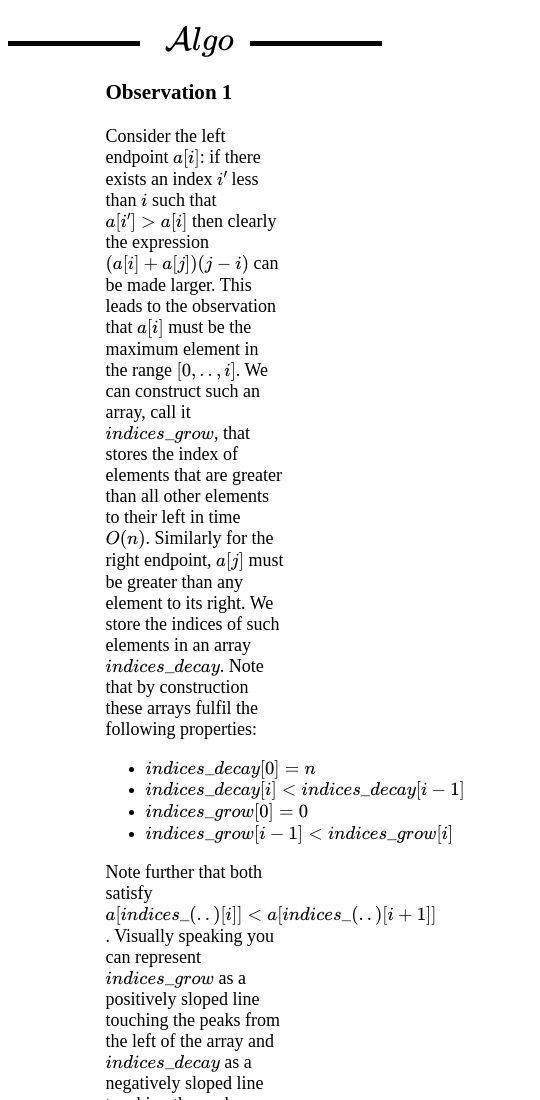
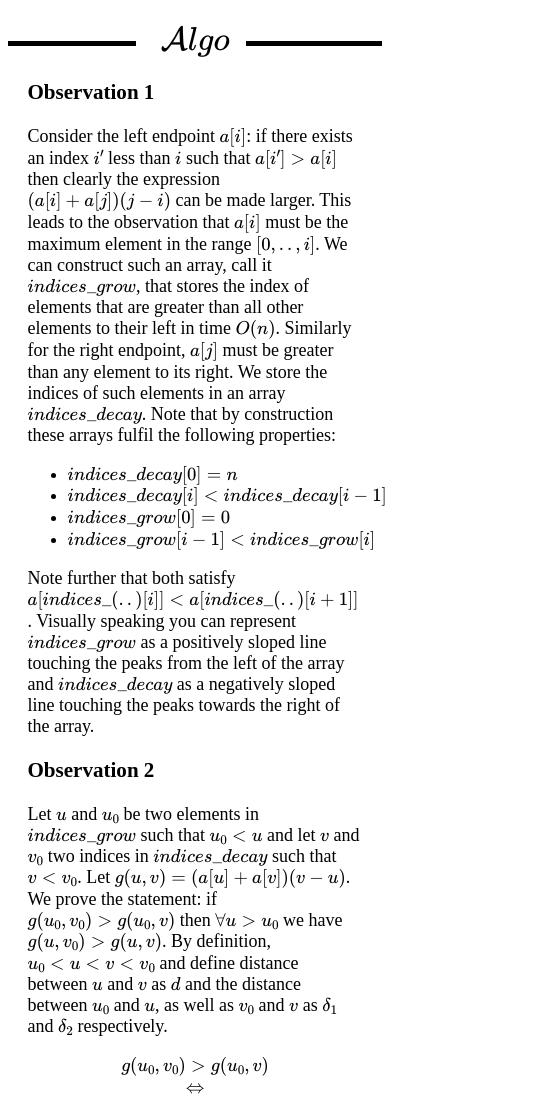
Before and after one commit to AmroAbdrabo/amro, a plain HTML site: page pr1.html in a window 390 px wide. Shown: the top 1100 px of the page, 540 px wide, since content can reach past the window. Drawn offline with nearby package versions, Linux system fonts and the light colour scheme.

Commit message:
change viewport

```diff
--- a/pr1.html
+++ b/pr1.html
@@ -19,12 +19,28 @@ h1:after {
   height: 5px;
   position: relative;
   vertical-align: middle;
-  width: 50%;
+  width: 50vw;
 }
 
 h1:before {
   right: 0.5em;
-  margin-left: -50%;
+  margin-left: -50vw;
+}
+.mainc {
+  margin-left: 25vw;
+  margin-right: 25vw;
+  font-size: large;
+  margin-bottom: 120px;
+}
+
+
+@media only screen and (max-width: 720px){
+    .mainc {
+        margin-left: 5vw;
+        margin-right: 5vw;
+        font-size: large;
+        margin-bottom: 120px;
+    }
 }
 
 h1:after {
@@ -38,7 +54,7 @@ h1:after {
 
 <body>
   <h1> <span>\( \mathcal{A}lgo \)</span></h1>
-  <div style = "margin-left: 25vw; margin-right: 25vw; font-size: large; margin-bottom: 120px;">
+  <div class = "mainc">
 
     <h3>Observation 1</h3>
     Consider the left endpoint \( a[i] \): if there exists an index \(i'\) less than  \(i \) such that \( a[i'] > a[i]\) then clearly
```
